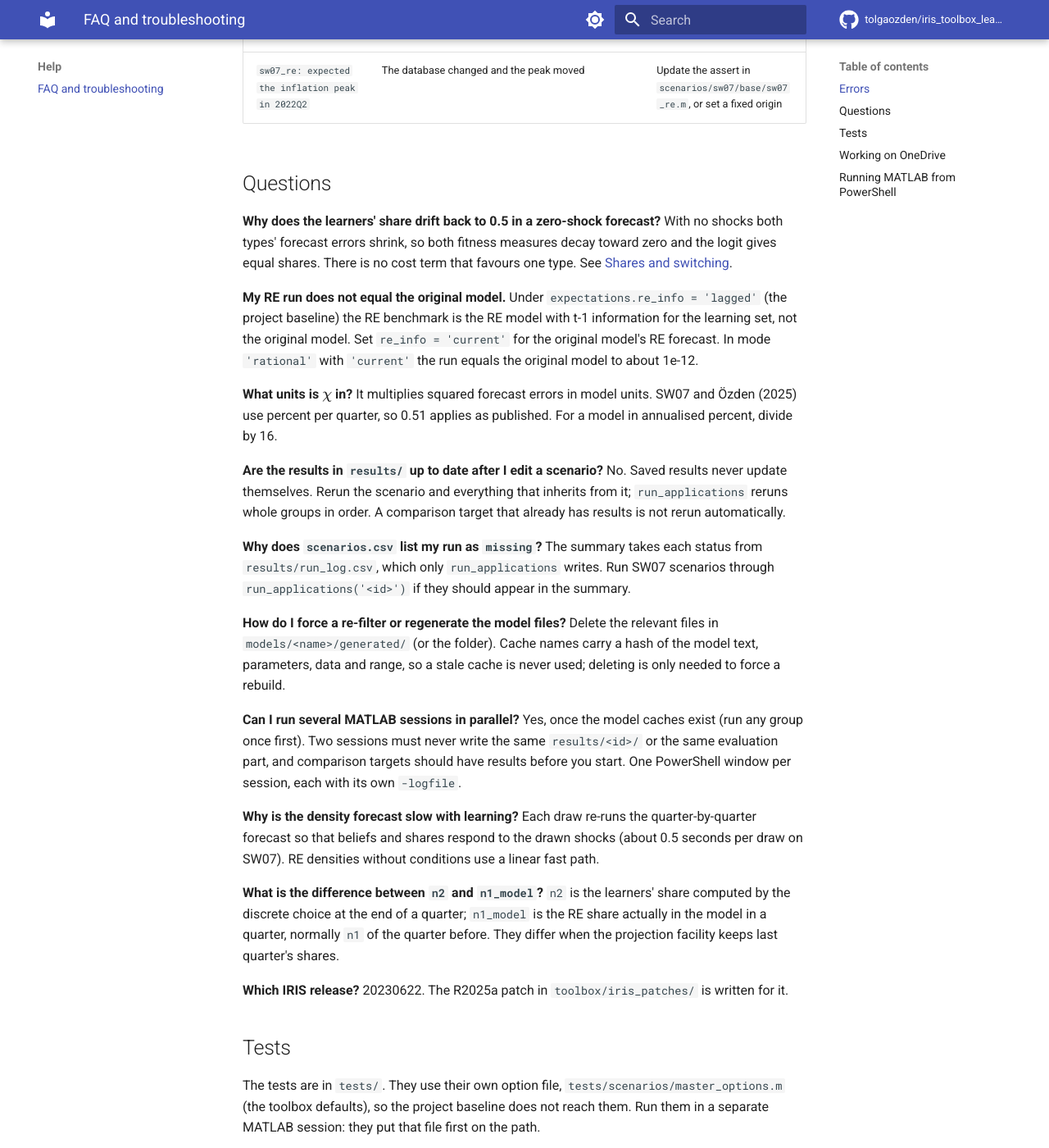
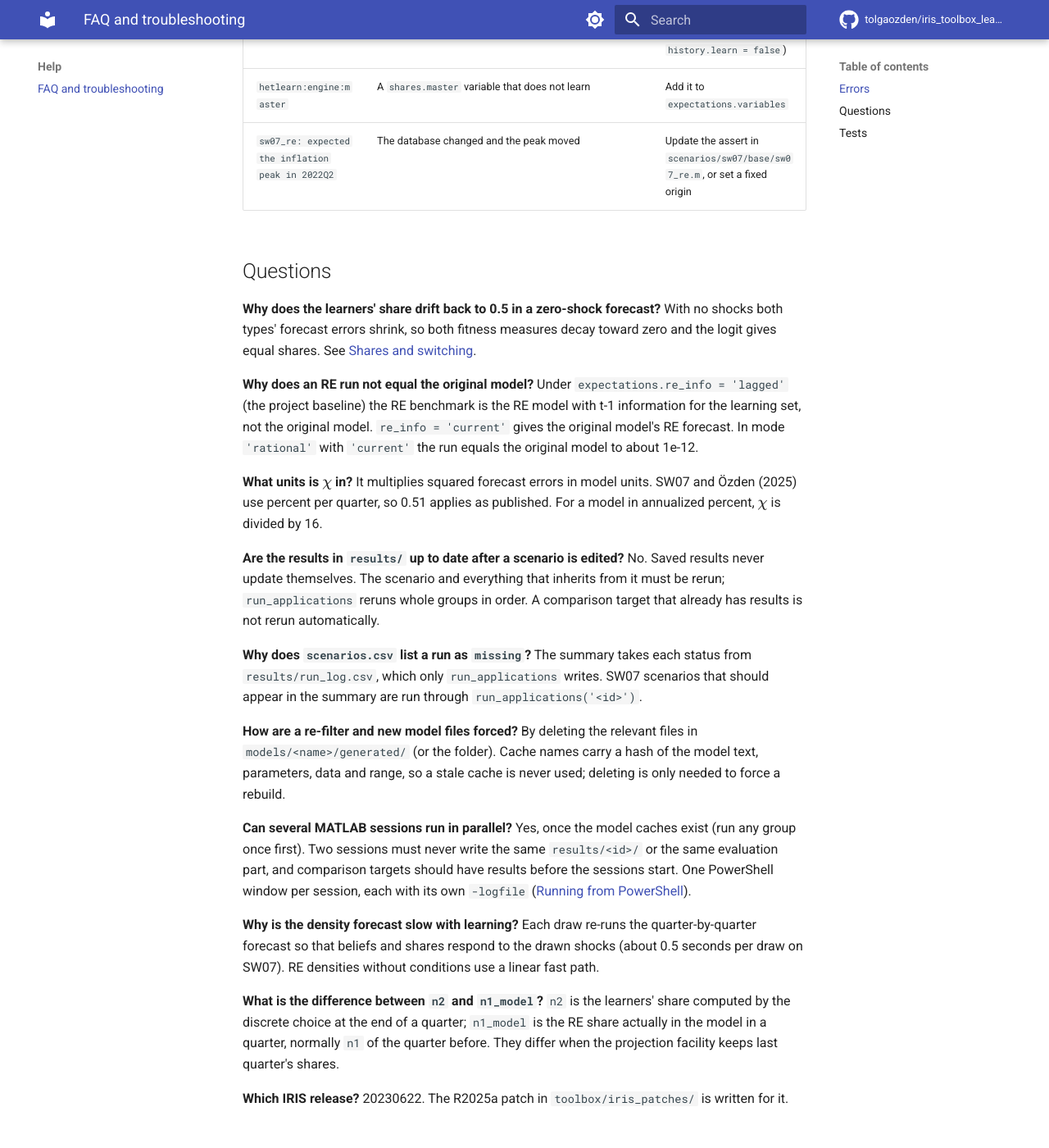
Before and after one commit to HetLearn/iris_toolbox_learning, an MkDocs documentation site: the page built from docs_site/help/faq.md, in a window 1280 px wide and 1400 px high, scrolled down 1598 px. Shown: the whole window at 82% size. Built offline with MkDocs 1.6.1 and Material for MkDocs 9.7.7, drawn with Linux system fonts in a browser that asks for light colours; comment, search, counter and statistics services are not loaded; some of the changed text lies outside the part shown.

Commit message:
Site page revised to the writing rules (docs_site/help/faq.md)
US spelling, no second person, abbreviations spelled out on first use, internal dates and labels removed, notation aligned with the technical appendix.

````diff
--- a/docs_site/help/faq.md
+++ b/docs_site/help/faq.md
@@ -1,21 +1,23 @@
 # FAQ and troubleshooting
+
+RE stands for rational expectations, SW07 for the Smets and Wouters (2007) model.
 
 ## Errors
 
 | Message or identifier | Cause | Fix |
 |---|---|---|
-| `setup_paths:noIris` | IRIS is not in the folder of the environment variable `HETLEARN_IRIS_DIR`, nor in `IRIS-Toolbox-Release-20230622` next to the project folder | Set `HETLEARN_IRIS_DIR` to your IRIS 20230622 folder ([Installation](../getting-started/installation.md), step 3) |
+| `setup_paths:noIris` | IRIS is not in the folder of the environment variable `HETLEARN_IRIS_DIR`, nor in `IRIS-Toolbox-Release-20230622` next to the project folder | Set `HETLEARN_IRIS_DIR` to the IRIS 20230622 folder ([Installation](../getting-started/installation.md), step 3) |
 | `Undefined function 'a1_learn'` (or any scenario) | `setup_paths` not run, or a new scenario folder created after it ran | Run `setup_paths` again |
-| `hetlearn:options:unknown` | A misspelt option; the message gives the full path, e.g. `beliefs.plm.defualt` | Correct the name; see [Options reference](../reference/options.md) |
+| `hetlearn:options:unknown` | A misspelled option; the message gives the full path, e.g. `beliefs.plm.defualt` | Correct the name; see [Options reference](../reference/options.md) |
 | `hetlearn:options:value` | A value outside its list or range, e.g. `switching.memory = 1` | Use an allowed value |
 | `hetlearn:options:missing` | `'fixed_shares'` without `shares.fixed_n2`; `'universal'` without `shares.master`; `'training_ols'` without a training range; density without shocks | Set the missing option |
-| `hetlearn:options:unsupported` | A combination that is not supported: Ramsey policy with `expectations.re_info = 'lagged'`; agent types or transforms with Ramsey policy or the inversion | Change one of the two options |
+| `hetlearn:options:unsupported` | A combination that is not supported; the message names it ([Option errors](../reference/options.md#option-errors)) | Change one of the two options |
 | An error that `re_info = 'lagged'` needs a learning set | `hetlearn.load_options(struct())` under a master that sets `'lagged'` | Set `expectations.variables`, or pass a master: `hetlearn.load_options(cfg, struct())` |
 | `'filtered'` is an error with `'inversion'` or `'kalman'` | `history.re_states = 'filtered'` applies to the RE smoother only | Set `cfg.history.re_states = 'smoothed'` in that scenario |
 | `hetlearn:load_model:notForward` | A name in `expectations.variables` that has no lead in the model | Check `info.meta.forward_vars` from `hetlearn.load_model` |
-| `hetlearn:load_model:plmMismatch` | A non-AR(1) `beliefs.plm.default` and a learning variable's PLM that uses a forward-looking variable outside the learning set as a regressor: the generated file and the run give that regressor different PLMs | Set `beliefs.plm.by_var.<u>` for that regressor |
+| `hetlearn:load_model:plmMismatch` | A non-AR(1) `beliefs.plm.default` and a learning variable's perceived law of motion that uses a forward-looking variable outside the learning set as a regressor: the generated file and the run give that regressor different perceived laws of motion | Set `beliefs.plm.by_var.<u>` for that regressor |
 | `hetlearn:load_model:params` | `model_params` names a file that is not in the package folder | Fix the name, or set `cfg.model_params = ''` |
-| `hetlearn:load_model:anchored` | Anchored RE agents need a linear model with plain state names | See [Your own model](../your-own-model.md#limits) |
+| `hetlearn:load_model:anchored` | Anchored RE agents need a linear model with plain state names | See [Adding a model](../adding-a-model.md#limits) |
 | `hetlearn:engine:noSolution` | Facility `'none'` and a quarter without a stable model solution | Use facility `'alm'` or `'plm_alm'`, or accept the stop as the result |
 | `hetlearn:engine:almUnstable` | The initial beliefs and shares are already unstable, so there is no earlier solved model to fall back on | Change the initial beliefs or shares (often with `history.learn = false`) |
 | `hetlearn:engine:master` | A `shares.master` variable that does not learn | Add it to `expectations.variables` |
@@ -25,37 +27,39 @@
 
 **Why does the learners' share drift back to 0.5 in a zero-shock forecast?**
 With no shocks both types' forecast errors shrink, so both fitness measures decay toward zero
-and the logit gives equal shares. There is no cost term that favours one type. See
+and the logit gives equal shares. See
 [Shares and switching](../options/switching.md#with-zero-future-shocks).
 
-**My RE run does not equal the original model.**
+**Why does an RE run not equal the original model?**
 Under `expectations.re_info = 'lagged'` (the project baseline) the RE benchmark is the RE model
-with t-1 information for the learning set, not the original model. Set `re_info = 'current'`
-for the original model's RE forecast. In mode `'rational'` with `'current'` the run equals the
+with t-1 information for the learning set, not the original model. `re_info = 'current'` gives
+the original model's RE forecast. In mode `'rational'` with `'current'` the run equals the
 original model to about 1e-12.
 
 **What units is \(\chi\) in?**
 It multiplies squared forecast errors in model units. SW07 and Özden (2025) use percent per
-quarter, so 0.51 applies as published. For a model in annualised percent, divide by 16.
+quarter, so 0.51 applies as published. For a model in annualized percent, \(\chi\) is divided by
+16.
 
-**Are the results in `results/` up to date after I edit a scenario?**
-No. Saved results never update themselves. Rerun the scenario and everything that inherits from
-it; `run_applications` reruns whole groups in order. A comparison target that already has
-results is not rerun automatically.
+**Are the results in `results/` up to date after a scenario is edited?**
+No. Saved results never update themselves. The scenario and everything that inherits from it
+must be rerun; `run_applications` reruns whole groups in order. A comparison target that
+already has results is not rerun automatically.
 
-**Why does `scenarios.csv` list my run as `missing`?**
+**Why does `scenarios.csv` list a run as `missing`?**
 The summary takes each status from `results/run_log.csv`, which only `run_applications` writes.
-Run SW07 scenarios through `run_applications('<id>')` if they should appear in the summary.
+SW07 scenarios that should appear in the summary are run through `run_applications('<id>')`.
 
-**How do I force a re-filter or regenerate the model files?**
-Delete the relevant files in `models/<name>/generated/` (or the folder). Cache names carry a
-hash of the model text, parameters, data and range, so a stale cache is never used; deleting is
-only needed to force a rebuild.
+**How are a re-filter and new model files forced?**
+By deleting the relevant files in `models/<name>/generated/` (or the folder). Cache names carry
+a hash of the model text, parameters, data and range, so a stale cache is never used; deleting
+is only needed to force a rebuild.
 
-**Can I run several MATLAB sessions in parallel?**
+**Can several MATLAB sessions run in parallel?**
 Yes, once the model caches exist (run any group once first). Two sessions must never write the
 same `results/<id>/` or the same evaluation part, and comparison targets should have results
-before you start. One PowerShell window per session, each with its own `-logfile`.
+before the sessions start. One PowerShell window per session, each with its own `-logfile`
+([Running from PowerShell](../getting-started/installation.md#running-from-powershell-without-a-matlab-window)).
 
 **Why is the density forecast slow with learning?**
 Each draw re-runs the quarter-by-quarter forecast so that beliefs and shares respond to the
@@ -73,7 +77,7 @@ before. They differ when the projection facility keeps last quarter's shares.
 ## Tests
 
 The tests are in `tests/`. They use their own option file, `tests/scenarios/master_options.m`
-(the toolbox defaults), so the project baseline does not reach them. Run them in a separate
+(the toolbox defaults), so the project baseline does not reach them. They run in a separate
 MATLAB session: they put that file first on the path.
 
 ```matlab
@@ -83,23 +87,12 @@ run_tests()                                                  % every suite; more
 ```
 
 - Four checks compare with stored references exactly (`test_inversion` S3b, `test_gain` G14,
-  `test_re_states` S1, `test_re_info` T6b), and so does `test_br_regression`. Run them at the
+  `test_re_states` S1, `test_re_info` T6b), and so does `test_br_regression`. They run at the
   default thread count: with `maxNumCompThreads(2)` the results differ by about 1e-12.
-- Run `test_generator` in a session of its own.
+- `test_generator` runs in a session of its own.
 - `test_re_info` takes about 8 minutes; `test_re_info('toy')`, `('sw07_model')`,
   `('sw07_runs')` and `('sw07_stages')` run its parts.
 - The tests never read `scenarios/` or `results/`; they write to `tests/output/`.
 
-## Working on OneDrive
-
-Copy and move project files with PowerShell `Copy-Item` and `Move-Item`, not Git Bash `cp` and
-`mv`, which can send the source to the recycle bin on OneDrive paths.
-
-## Running MATLAB from PowerShell
-
-```powershell
-& "C:\Program Files\MATLAB\R2025a\bin\matlab.exe" -batch "try, cd('C:\path\to\iris_toolbox_learning'), run_applications('app1'), catch e, disp(getReport(e)), exit(1), end" -logfile app1.log
-```
-
-`-batch` does not start in the PowerShell folder: put `cd(...)` first and keep paths with
-spaces inside the MATLAB single quotes. MATLAB and IRIS take about 15 seconds to start.
+A batch run from PowerShell, with the error report and exit code:
+[Installation](../getting-started/installation.md#running-from-powershell-without-a-matlab-window).
````
